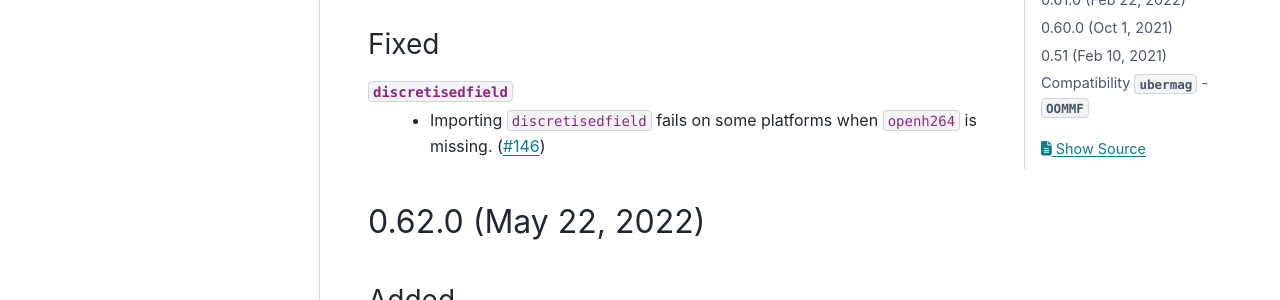
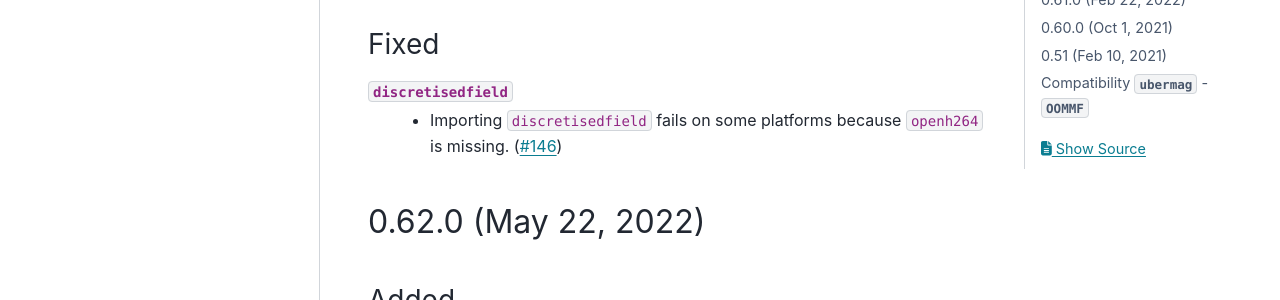
Before and after one commit to ubermag/ubermag.github.io, a Sphinx documentation site: the page built from source/changelog.rst, in a window 1280 px wide and 900 px high. Shown: the part 353-653 px from the top of the window. Built offline with Sphinx 7.4.7 and the PyData theme 0.15.4, drawn with Linux system fonts in a browser that asks for light colours; pages that are not in the unit, such as notebooks, are missing from menus.

Commit message:
Update changelog

```diff
--- a/source/changelog.rst
+++ b/source/changelog.rst
@@ -9,7 +9,7 @@ Fixed
 -----
 
 ``discretisedfield``
-  - Importing ``discretisedfield`` fails on some platforms when ``openh264`` is
+  - Importing ``discretisedfield`` fails on some platforms because ``openh264`` is
     missing. (`#146 <https://github.com/ubermag/discretisedfield/pull/146>`__)
 
 0.62.0 (May 22, 2022)
```
